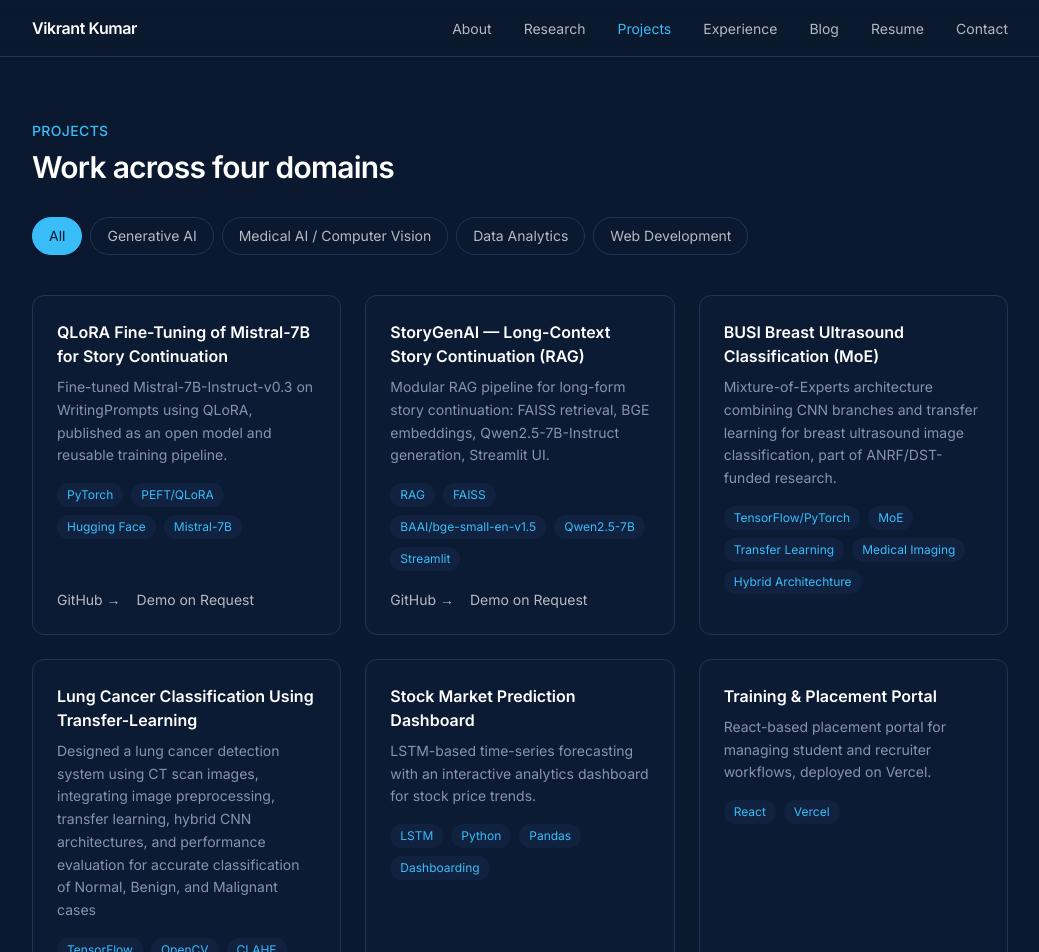
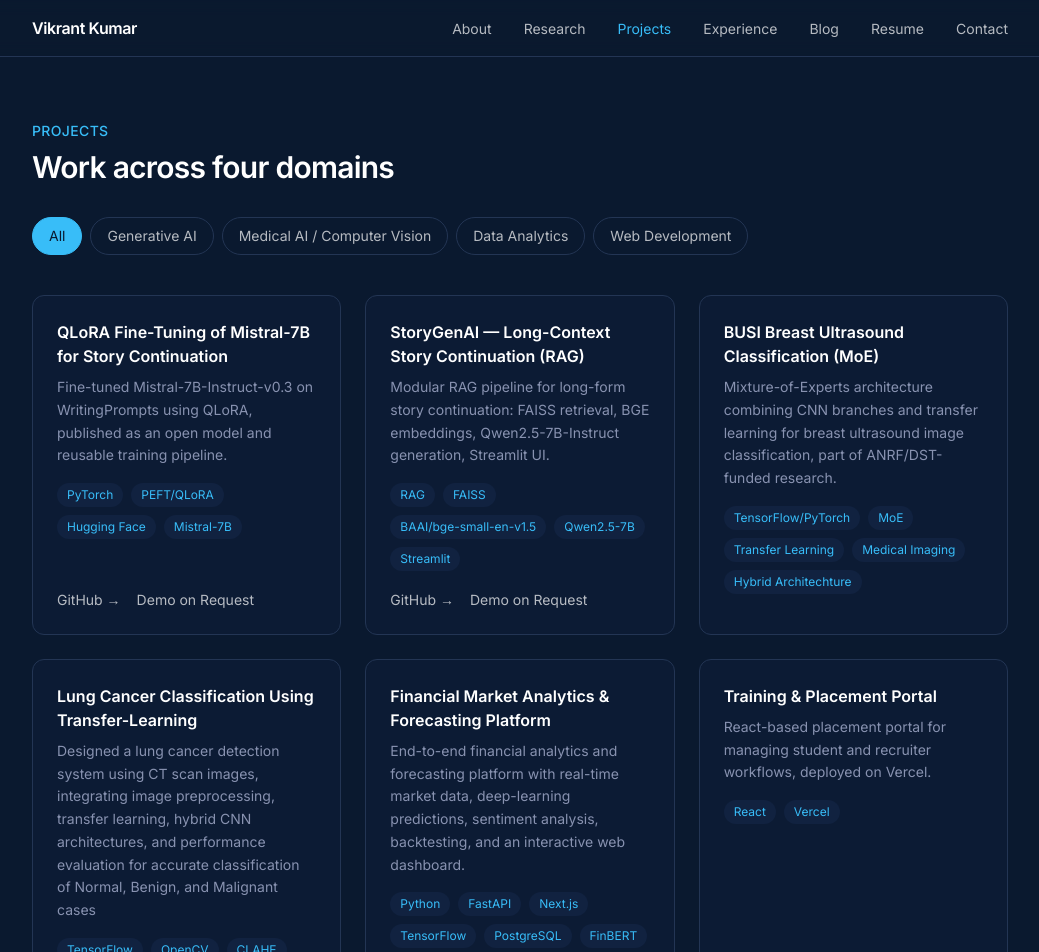
Before and after one commit to Myths-calm42/vikrant-portfolio, a Next.js app: page /projects in a window 1280 px wide. Shown: the top 952 px of the page, without its empty margins (120-1159 px from the left). Built offline with nearby package versions, Linux system fonts and the light colour scheme.

Commit message:
Revise stock market prediction project details
Updated project details for stock market prediction to reflect a more comprehensive platform with additional features and technologies.

```diff
--- a/src/data/projects.js
+++ b/src/data/projects.js
@@ -49,14 +49,23 @@ export const projects = [
     github:"https://github.com/Myths-calm42/Lung-Cancer-Classification-Using-Transfer-Learning",
   },
 
-  {
-    slug: "stock-market-prediction",
-    title: "Stock Market Prediction Dashboard",
-    category: "data-analytics",
-    summary:
-      "LSTM-based time-series forecasting with an interactive analytics dashboard for stock price trends.",
-    stack: ["LSTM", "Python", "Pandas", "Dashboarding"],
-  },
+ {
+  slug: "stock-market-prediction",
+  title: "Financial Market Analytics & Forecasting Platform",
+  category: "data-analytics",
+  summary:
+    "End-to-end financial analytics and forecasting platform with real-time market data, deep-learning predictions, sentiment analysis, backtesting, and an interactive web dashboard.",
+  stack: [
+    "Python",
+    "FastAPI",
+    "Next.js",
+    "TensorFlow",
+    "PostgreSQL",
+    "FinBERT",
+    "Vercel",
+    "Google Cloud Run",
+  ],
+},
 
   {
     slug: "placement-portal",
```
